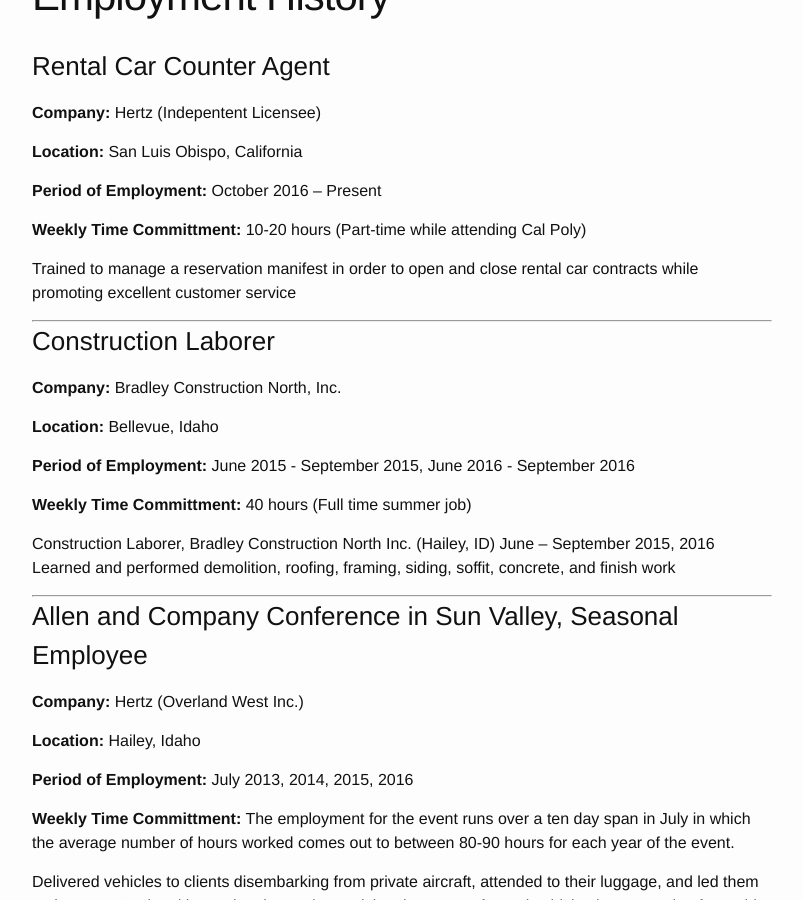
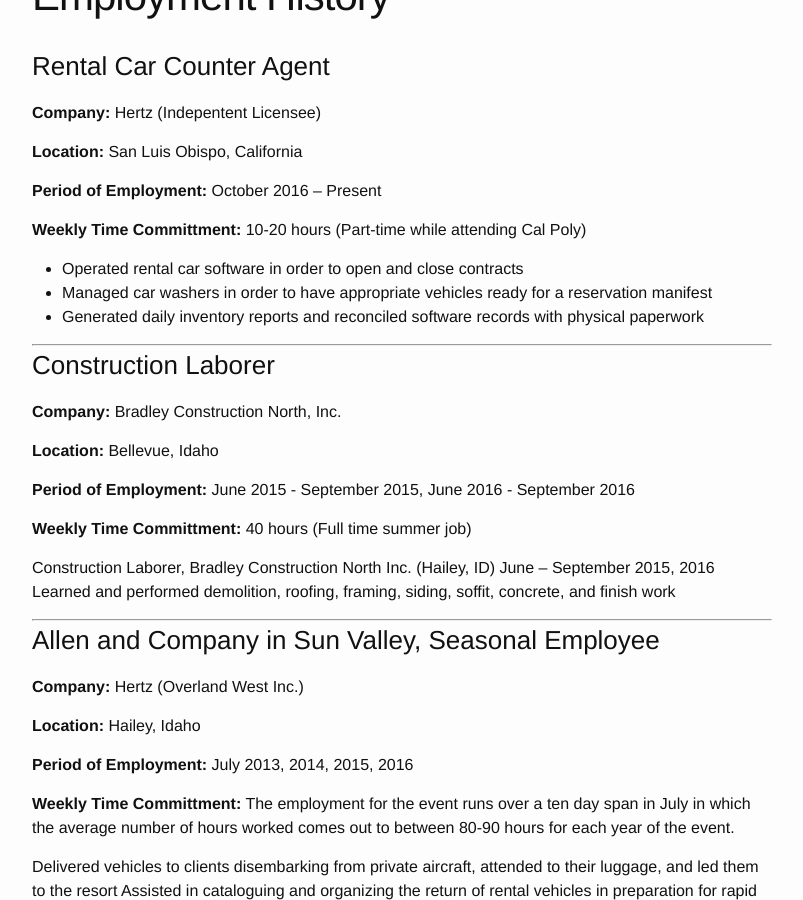
Before and after one commit to JonScott20/JonScott20.github.io, a Jekyll site: the page built from employment.md, in a window 1280 px wide and 900 px high, scrolled down 341 px. Shown: the whole window, without its empty margins (238-1041 px from the left). Built offline with Jekyll 4.4.1, drawn with Linux system fonts in a browser that asks for light colours.

Commit message:
Update employment.md

```diff
--- a/employment.md
+++ b/employment.md
@@ -14,7 +14,9 @@
 
 **Weekly Time Committment:** 10-20 hours (Part-time while attending Cal Poly)
 
-Trained to manage a reservation manifest in order to open and close rental car contracts while promoting excellent customer service
+* Operated rental car software in order to open and close contracts
+* Managed car washers in order to have appropriate vehicles ready for a reservation manifest
+* Generated daily inventory reports and reconciled software records with physical paperwork
 
 -------------
 
@@ -33,7 +35,7 @@
 
 -------------
 
-### Allen and Company Conference in Sun Valley, Seasonal Employee
+### Allen and Company in Sun Valley, Seasonal Employee
 
 **Company:** Hertz (Overland West Inc.)
 
```
